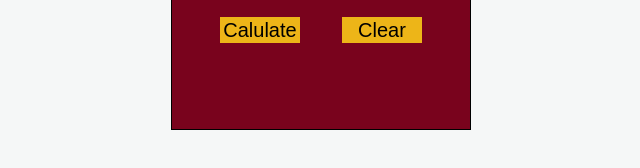
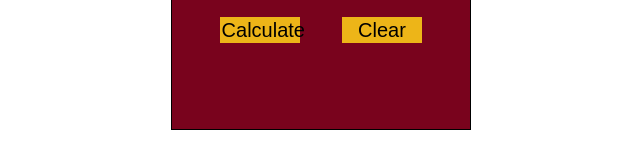
Before and after one commit to RayhaanK/BMIcalculator, a plain HTML site: page index.html in a window 1280 px wide. Shown: the part 470-638 px from the top of the page, 319-959 px from the left. Drawn offline with Linux system fonts and the light colour scheme.

Commit message:
fixed some errors

```diff
--- a/index.html
+++ b/index.html
@@ -22,7 +22,7 @@
     </div>
         <div id="display"></div>
         <div class="buttons">
-          <button id="calculate" onclick="calculation()">Calulate</button>
+          <button id="calculate" onclick="calculation()">Calculate</button>
           <button id="clear" onclick="clears()">Clear</button>
         </div>
       </div>
--- a/styles/style.css
+++ b/styles/style.css
@@ -9,7 +9,7 @@ body {
     justify-content: center;
     align-items: center;
     height: 100vh;
-    background-color: #f5f7f7;
+    background-color: white;
     color: #f5f7f7;
 }
 
```
